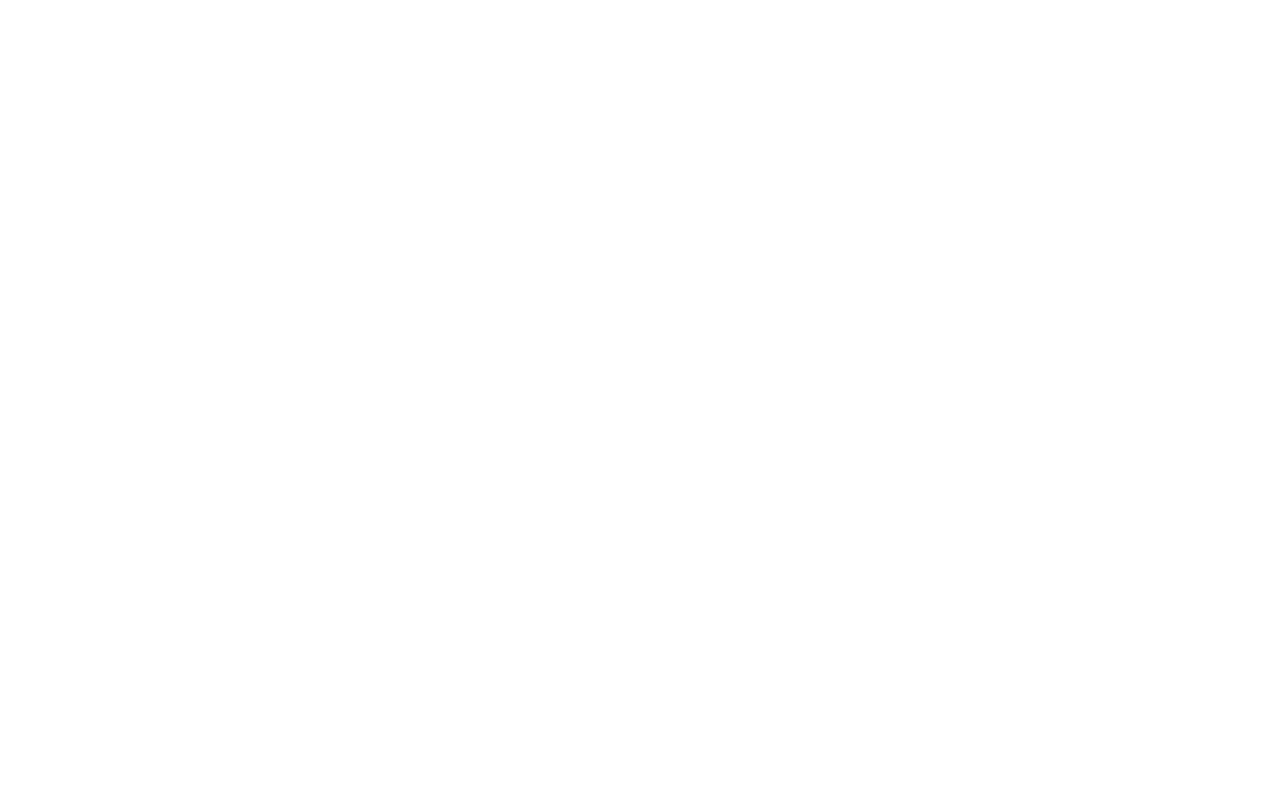
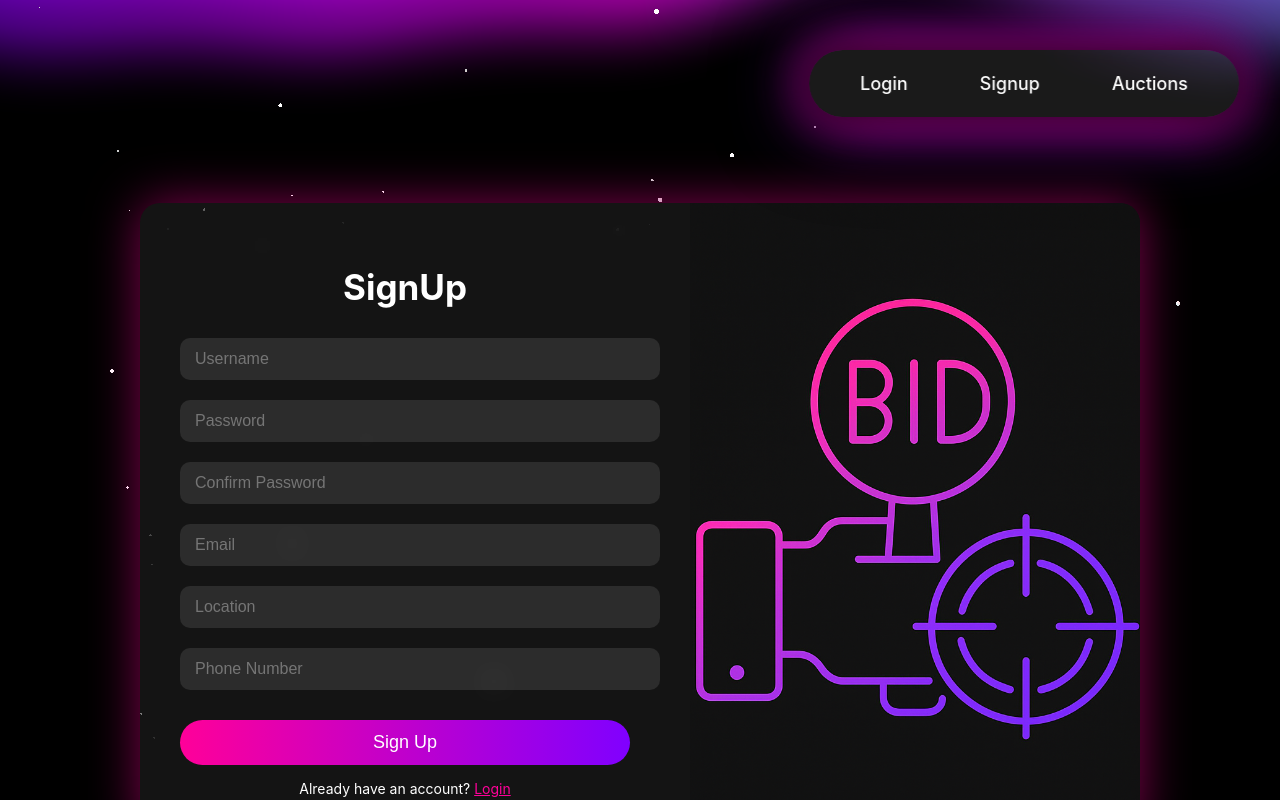
Before and after one commit to anushree200/OnlineAuction, a React (Create React App) app: page /signup in a window 1280 px wide. Before the commit this address had no page. Shown: the top 800 px of the page. Built offline with nearby package versions, Linux system fonts and the light colour scheme.

Commit message:
added signup and auction page

```diff
--- a/src/App.js
+++ b/src/App.js
@@ -3,13 +3,16 @@
 import './App.css';
 import LoginPage from './LoginPage.jsx';
 import HomePage from './HomePage.jsx';
-
+import CreateAccount from './CreateAccount.jsx';
+import Auction from './Auction.jsx';
 function App() {
   return (
     <Router>
       <Routes>
         <Route path="/" element={<LoginPage />} />
         <Route path="/home" element={<HomePage />} />
+        <Route path="/signup" element={<CreateAccount />} />
+        <Route path="/auctions" element={<Auction />} />
       </Routes>
     </Router>
   );
--- /dev/null
+++ b/src/Auction.jsx
@@ -0,0 +1,11 @@
+import React from "react";
+import Aurora from "./components/aurora";
+import Particles from "./components/particles";
+import NavBar from "./components/NavBar";
+import Footer from "./components/Footer";
+
+const Auction = () => {
+
+}
+
+export default Auction;
--- /dev/null
+++ b/src/CreateAccount.jsx
@@ -0,0 +1,140 @@
+import React from "react";
+import Aurora from "./components/aurora";
+import Particles from "./components/particles";
+import NavBar from "./components/NavBar";
+import Footer from "./components/Footer";
+import { Link } from "react-router-dom";
+
+const CreateAccount = () => {
+  return (
+    <div
+      style={{
+        backgroundColor: "black",
+        minHeight: "100vh",
+        width: "100%",
+        position: "relative",
+        overflow: "hidden",
+      }}
+    >
+      <div
+        style={{
+          position: "absolute",
+          top: 0,
+          left: 0,
+          width: "100%",
+          height: "300vh",
+          zIndex: 0,
+        }}
+      >
+        <Aurora />
+        <Particles />
+      </div>
+
+      <NavBar />
+
+      <div
+        style={{
+          position: "relative",
+          zIndex: 1,
+          display: "flex",
+          justifyContent: "center",
+          alignItems: "center",
+          minHeight: "80vh",
+          paddingTop: "200px",
+          paddingBottom: "100px",
+        }}
+      >
+        <div
+          style={{
+            display: "flex",
+            backgroundColor: "rgba(255,255,255,0.08)",
+            borderRadius: "20px",
+            backdropFilter: "blur(15px)",
+            boxShadow: "0 0 50px rgba(255,0,153,0.5)",
+            overflow: "hidden",
+            width: "1000px",
+            maxWidth: "90%",
+            gap:"20px",
+          }}
+        >
+          <div
+            style={{
+              flex: 1,
+              padding: "40px",
+              textAlign: "center",
+            }}
+          >
+            <h1
+              style={{
+                color: "white",
+                marginBottom: "20px",
+                fontSize: "35px",
+              }}
+            >
+              SignUp
+            </h1>
+
+            <input type="text" placeholder="Username" style={inputStyle} />
+            <input type="password" placeholder="Password" style={inputStyle} />
+            <input
+              type="password"
+              placeholder="Confirm Password"
+              style={inputStyle}
+            />
+            <input type="email" placeholder="Email" style={inputStyle} />
+            <input type="location" placeholder="Location" style={inputStyle} />
+            <input type="number" placeholder="Phone Number" style={inputStyle} />
+            <button style={buttonStyle}>Sign Up</button>
+            <div style={{ color: "white", fontSize: "14px", marginTop: "15px" }}>
+              Already have an account?{" "}
+              <Link to="/home" style={{ color: "#ff0099" }}>
+                Login
+              </Link>
+            </div>
+          </div>
+
+          <div style={{ flex: 1 }}>
+            <img
+              src="/181ffa2f-34a1-4615-9708-bbea88b6d529.png"
+              alt="some image on bid"
+              style={{
+                width: "100%",
+                height: "100%",
+                objectFit: "cover",
+              }}
+            />
+          </div>
+        </div>
+      </div>
+
+      <Footer />
+    </div>
+  );
+};
+
+const inputStyle = {
+  width: "100%",
+  padding: "12px 15px",
+  margin: "10px 0",
+  borderRadius: "10px",
+  border: "none",
+  outline: "none",
+  fontSize: "16px",
+  backgroundColor: "rgba(255,255,255,0.1)",
+  color: "white",
+};
+
+const buttonStyle = {
+  background: "linear-gradient(90deg, #ff0099, #8000ff)",
+  borderRadius: "50px",
+  color: "white",
+  padding: "12px 32px",
+  fontSize: "18px",
+  border: "none",
+  cursor: "pointer",
+  marginTop: "20px",
+  width: "100%",
+  transition: "transform 0.2s",
+};
+
+export default CreateAccount;
--- a/src/HomePage.jsx
+++ b/src/HomePage.jsx
@@ -65,11 +65,6 @@
             placeholder="Password"
             style={inputStyle}
           />
-          <input
-            type="tel"
-            placeholder="Phone Number"
-            style={inputStyle}
-          />
 
           <button style={buttonStyle}>
             Sign In
--- a/src/LoginPage.jsx
+++ b/src/LoginPage.jsx
@@ -3,7 +3,20 @@
 import Particles from './components/particles';
 import NavBar from './components/NavBar';
 import Footer from "./components/Footer";
+import { useNavigate } from "react-router-dom";
+
+
 const LoginPage = () => {
+  const navigate = useNavigate();
+
+  const handlestartSelling = () => {
+    const isloggedin = localStorage.getItem("isLoggedIn");
+    if(isloggedin){
+      navigate("/user");
+    } else {
+      navigate("/signup");
+    }
+  }
   return (
     <div style={{
       backgroundColor: 'black',
@@ -52,18 +65,19 @@
           <button
             className="gradient-btn"
             style={buttonStyle}
+            onClick={() => navigate("/auctions")}
           >
               Browse Auctions
           </button>
           <button
             className="shimmer-btn"
             style={buttonStyle}
+            onClick={handlestartSelling}
           >
               Start Selling +
           </button>
         </div>
 
-        {/* Section Heading */}
         <h1 style={{
           color: 'white',
           textAlign: 'center',
@@ -74,7 +88,6 @@
           Why Choose Our Platform?
         </h1>
 
-        {/* Cards Section */}
         <div style={{
           display: "flex",
           justifyContent: "space-between",
--- a/src/components/NavBar.jsx
+++ b/src/components/NavBar.jsx
@@ -41,16 +41,16 @@
       >
         Login
       </Link>
-      <a
-        href="#signup"
+      <Link
+        to="/signup"
         style={getLinkStyle("signup")}
         onMouseEnter={() => setHovered("signup")}
         onMouseLeave={() => setHovered(null)}
       >
         Signup
-      </a>
+      </Link>
       <a
-        href="#auctions"
+        href="/auctions"
         style={getLinkStyle("auctions")}
         onMouseEnter={() => setHovered("auctions")}
         onMouseLeave={() => setHovered(null)}
```
Also changed, not shown: public/181ffa2f-34a1-4615-9708-bbea88b6d529.png (added).
